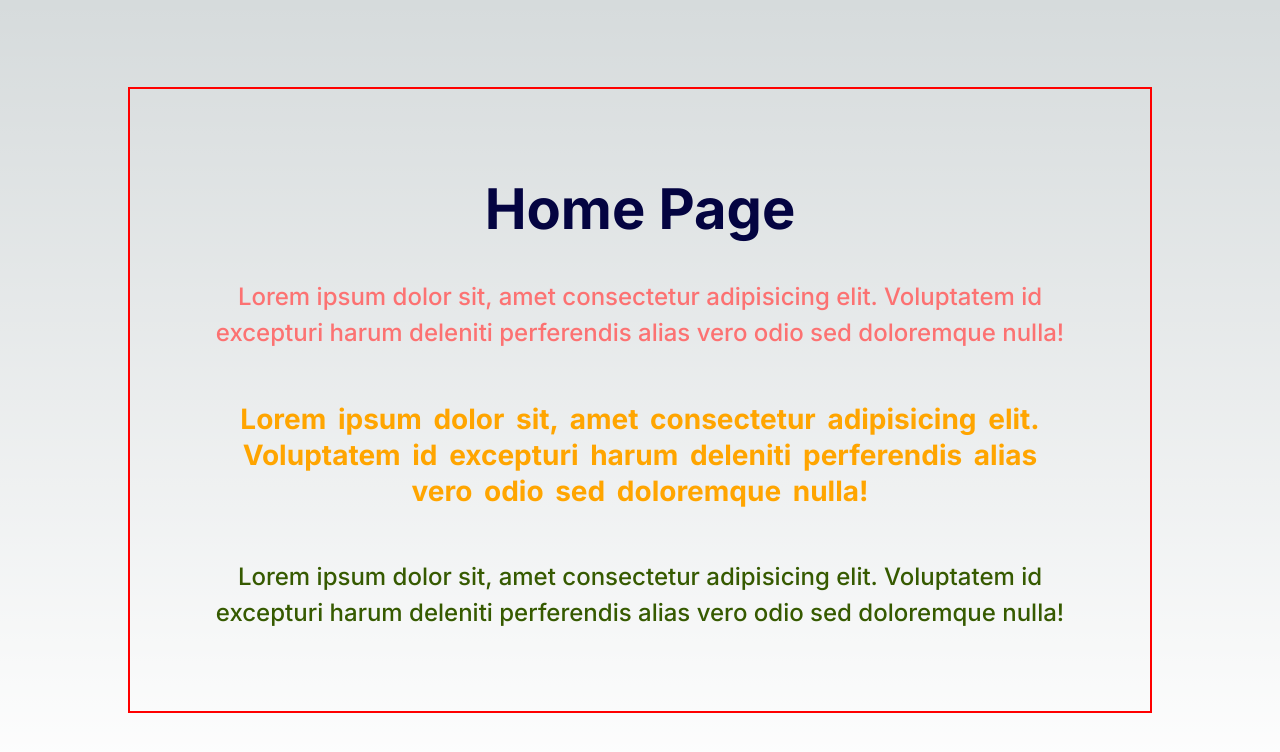
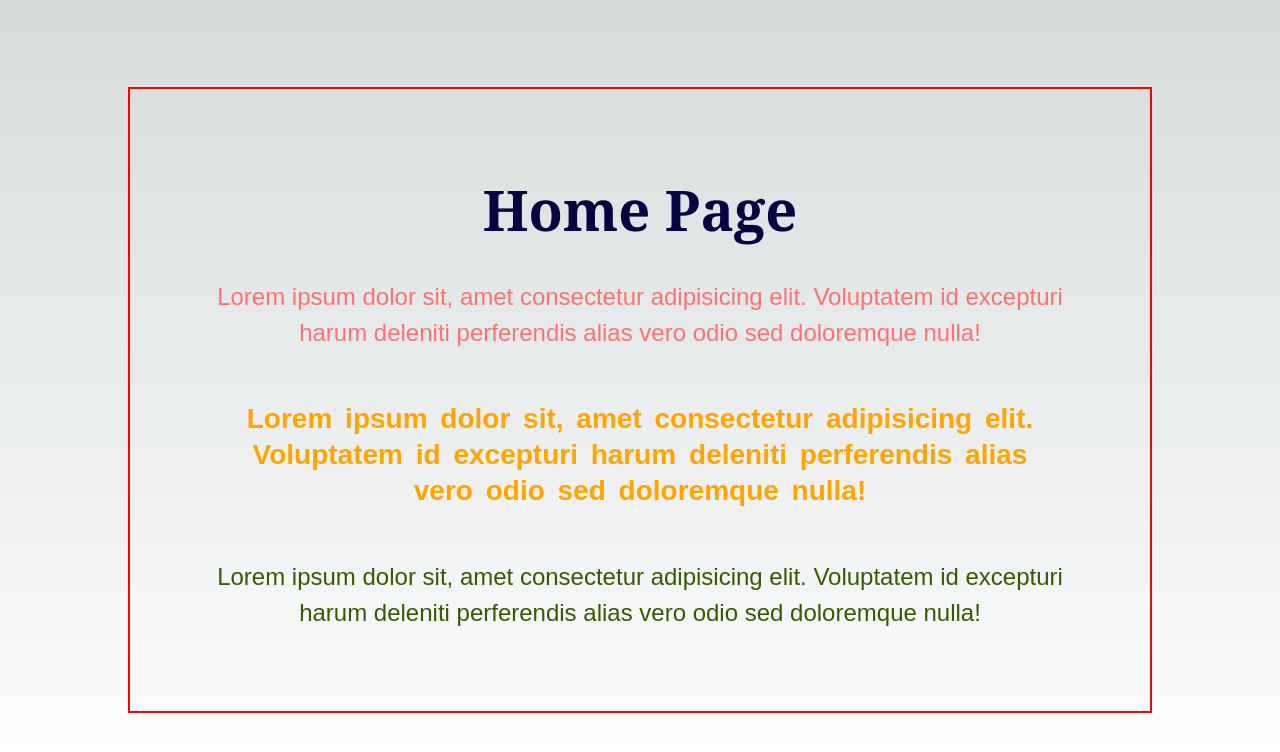
Before and after one commit to uneiz-sheikh/demo, a Next.js app: page / in a window 1280 px wide. Shown: the top 752 px of the page. Built offline with nearby package versions, Linux system fonts and the light colour scheme.

Commit message:
Font Family Change

```diff
--- a/src/app/utilities.scss
+++ b/src/app/utilities.scss
@@ -5,6 +5,7 @@
   line-height: 36px;
   color: #242222;
   margin-top: 30px;
+  font-family: "Poppins" ,sans-serif;
 }
 .main_head
 {
@@ -12,6 +13,7 @@
   font-weight: 700;
   line-height: 80px;
   color: rgb(4, 4, 65);
+  font-family: Georgia, Times, 'Times New Roman', serif;
 }
 .para
 {
@@ -20,6 +22,7 @@
   line-height: 36px;
   color: #242222;
   margin-top: 30px;
+  font-family: "Poppins", sans-serif;
 }
 .para_heading
 {
```
